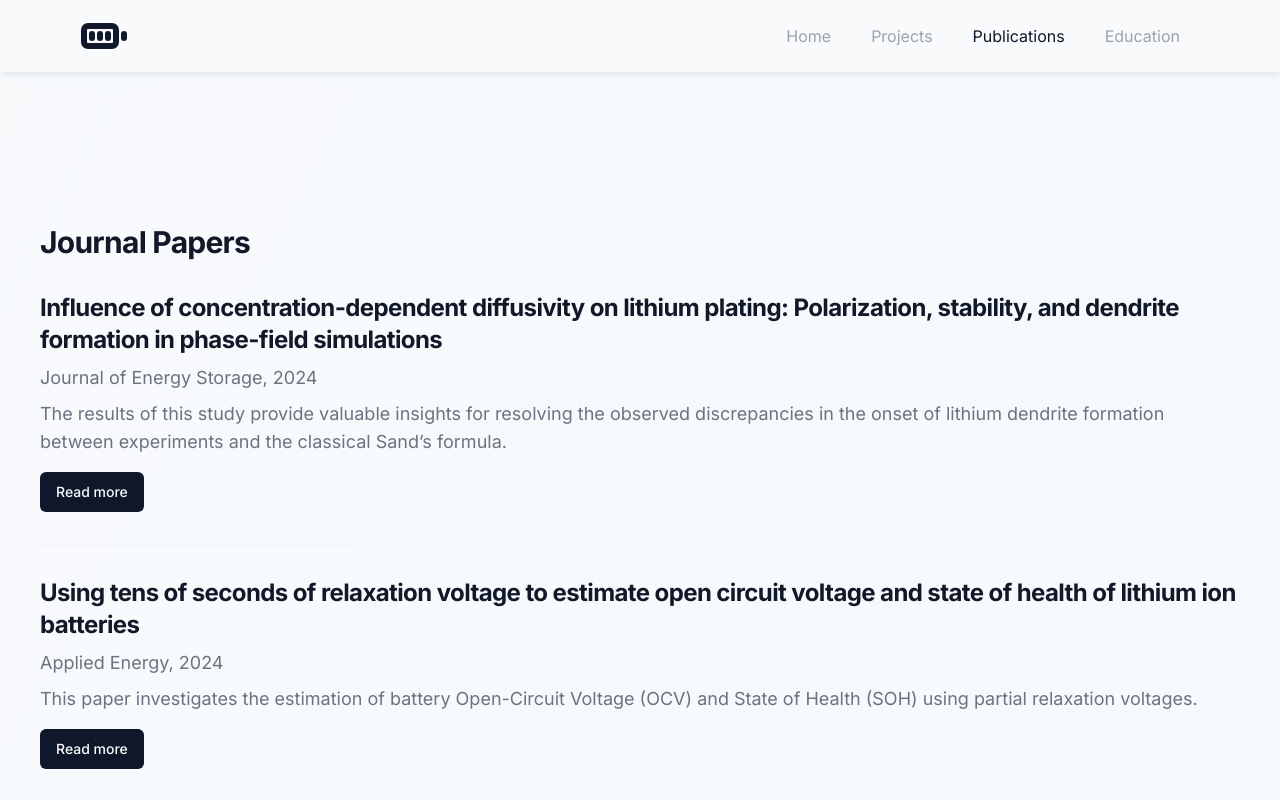
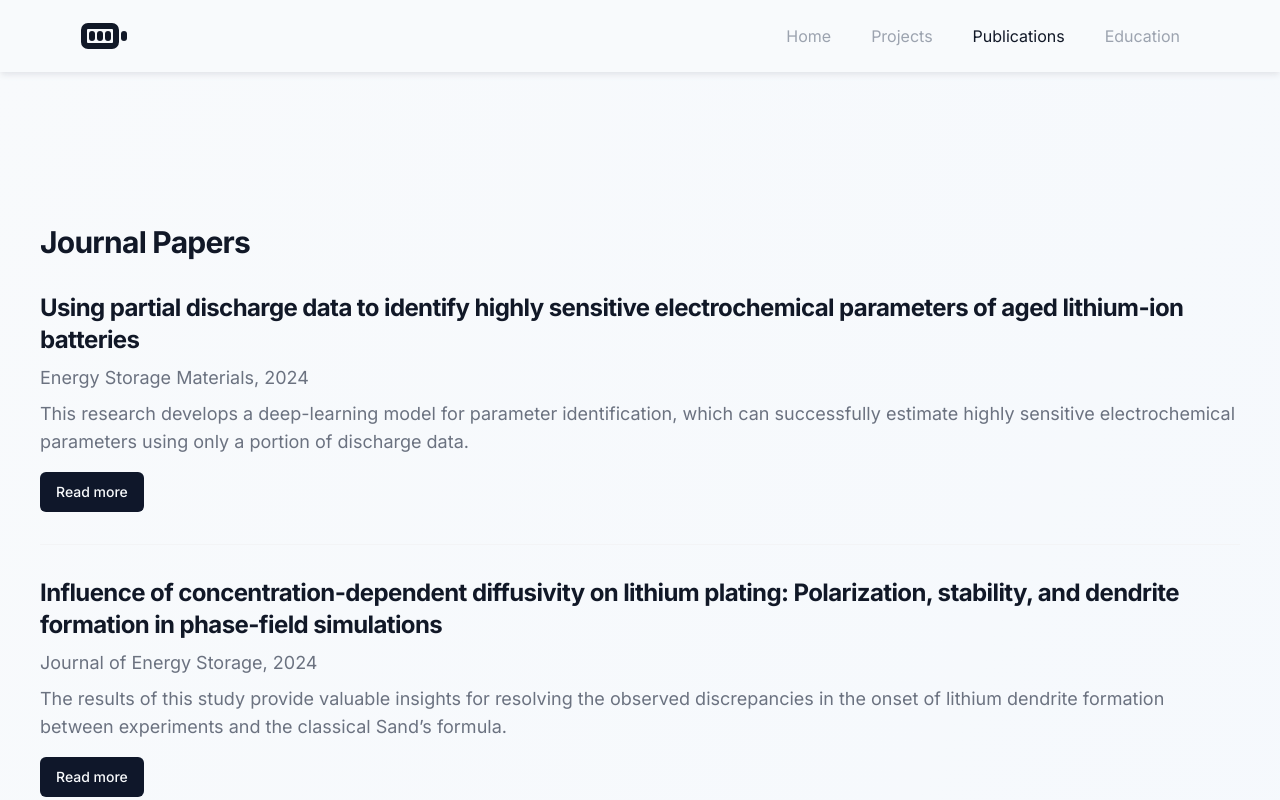
Before and after one commit to Ko0105/Webpage, a Next.js app: page /publication in a window 1280 px wide. Shown: the top 800 px of the page. Built offline with nearby package versions, Linux system fonts and the light colour scheme.

Commit message:
Update Publication

```diff
--- a/src/view/publication/Publication.tsx
+++ b/src/view/publication/Publication.tsx
@@ -13,6 +13,26 @@ export default function MyEducation() {
           <h1 className="text-3xl font-bold tracking-tight">Journal Papers</h1>
         </div>
         <div className="divide-y divide-gray-100 dark:divide-gray-800">
+
+           <div className="grid items-start gap-4 py-8">
+            <div className="space-y-2">
+              <h2 className="text-2xl font-bold tracking-tight">
+                Using partial discharge data to identify highly sensitive electrochemical parameters of aged lithium-ion batteries
+              </h2>
+              <p className="text-gray-500 grid gap-1.5 items-center text-lg dark:text-gray-400">
+                <span>Energy Storage Materials, 2024</span>
+              </p>
+              <p className="text-lg text-gray-500 dark:text-gray-400">
+                This research develops a deep-learning model for parameter identification,
+                which can successfully estimate highly sensitive electrochemical parameters using only a portion of discharge data.
+              </p>
+            </div>
+            <div className="space-y-2">
+              <Link href="https://doi.org/10.1016/j.ensm.2024.103665">
+                <Button type="submit">Read more</Button>
+              </Link>
+            </div>
+          </div>
 
            <div className="grid items-start gap-4 py-8">
             <div className="space-y-2">
```
